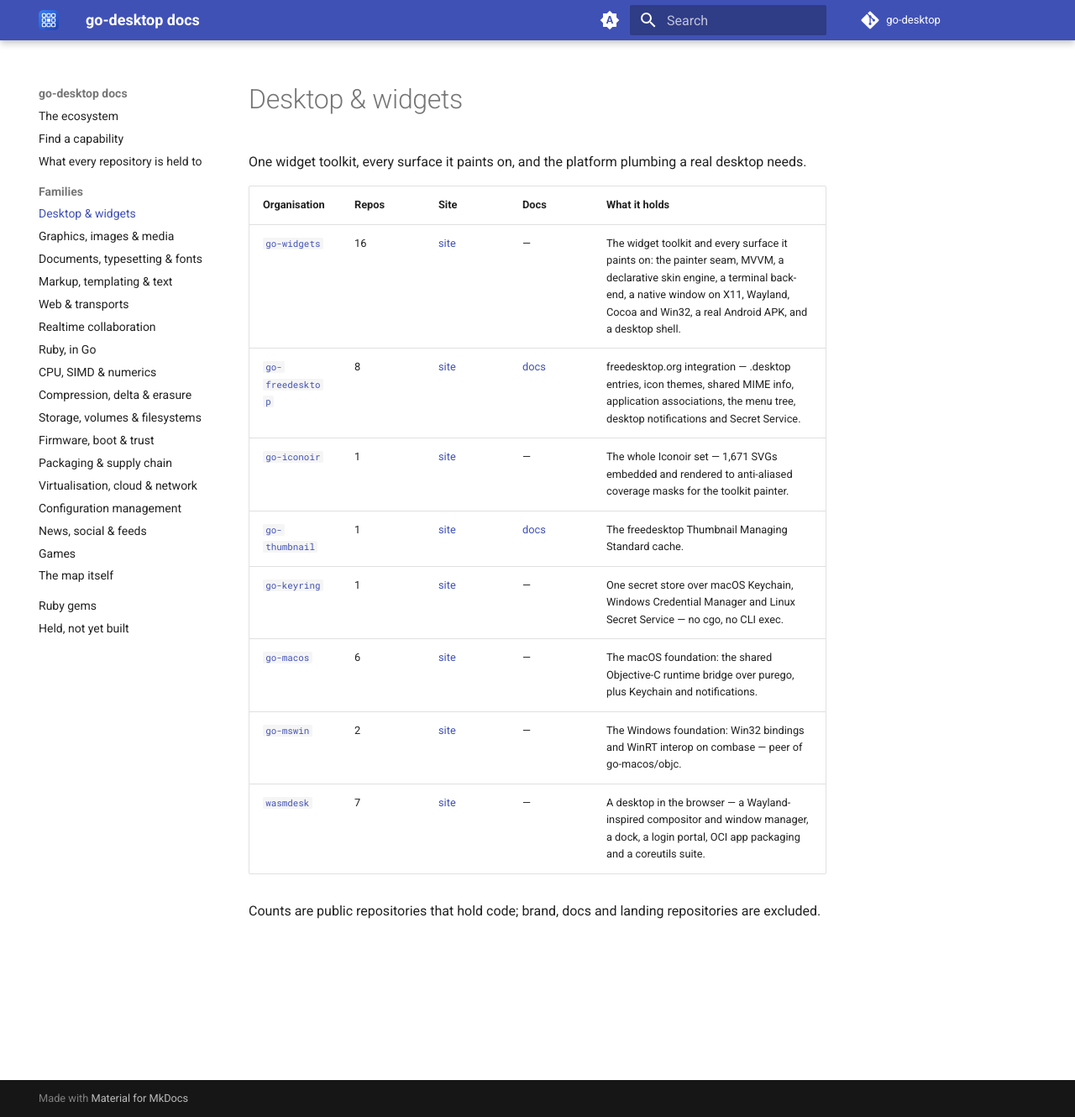
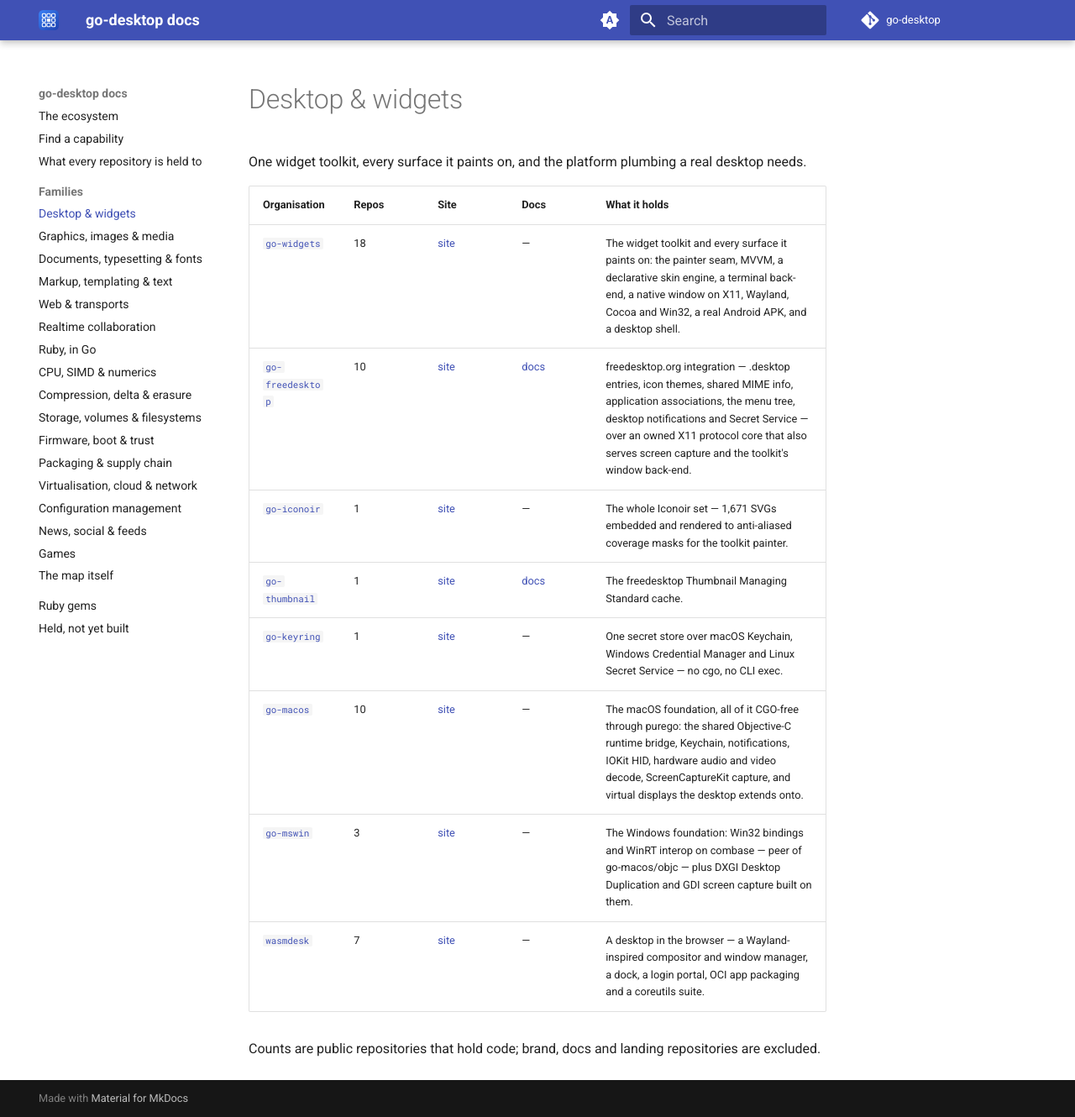
Before and after one commit to go-desktop/docs, an MkDocs documentation site: the page built from docs/families/desktop.md, in a window 1280 px wide and 1330 px high. Shown: the whole window at 84% size. Built offline with MkDocs 1.6.1 and Material for MkDocs 9.7.7, drawn with Linux system fonts in a browser that asks for light colours; the version menu is left out.

Commit message:
Regenerate the map: 589 public code repositories, not 571 (#1)
Eight repositories were created or substantially built on 2026-08-25 --
go-macos/screencapture, go-macos/virtualdisplay, go-mswin/screencapture,
go-freedesktop/screencast, go-freedesktop/x11, go-xrkit/xrkit, go-xrkit/android
and go-xrkit/desk -- and the map still showed the counts from the day before.
Every number here is generated, so this is `catalog fetch` + `check` +
`generate`, not an edit.

`check` passes: no classified org has vanished, none has lost its code, and no
org holds public code without a family.

Four curated blurbs in families.json had also stopped describing their orgs, and
those ARE hand-written by design:

- go-macos said "the Objective-C runtime bridge, plus Keychain and
  notifications" for an org that now also holds IOKit HID, hardware audio and
  video decode, ScreenCaptureKit capture and virtual displays.
- go-mswin did not mention screen capture.
- go-xrkit said "immersive video ... and a player" for an org that now also
  holds a virtual desktop on a 360-degree ribbon and Android capture.
- go-freedesktop did not mention the X11 protocol core it now owns, which
  go-widgets/window shares.

Co-authored-by: Claude Opus 5 <noreply@anthropic.com>

```diff
--- a/docs/families/desktop.md
+++ b/docs/families/desktop.md
@@ -4,13 +4,13 @@ One widget toolkit, every surface it paints on, and the platform plumbing a real
 
 | Organisation | Repos | Site | Docs | What it holds |
 | --- | --- | --- | --- | --- |
-| [`go-widgets`](https://github.com/go-widgets) | 16 | [site](https://go-widgets.github.io/) | — | The widget toolkit and every surface it paints on: the painter seam, MVVM, a declarative skin engine, a terminal back-end, a native window on X11, Wayland, Cocoa and Win32, a real Android APK, and a desktop shell. |
-| [`go-freedesktop`](https://github.com/go-freedesktop) | 8 | [site](https://go-freedesktop.github.io/) | [docs](https://go-freedesktop.github.io/docs/) | freedesktop.org integration — .desktop entries, icon themes, shared MIME info, application associations, the menu tree, desktop notifications and Secret Service. |
+| [`go-widgets`](https://github.com/go-widgets) | 18 | [site](https://go-widgets.github.io/) | — | The widget toolkit and every surface it paints on: the painter seam, MVVM, a declarative skin engine, a terminal back-end, a native window on X11, Wayland, Cocoa and Win32, a real Android APK, and a desktop shell. |
+| [`go-freedesktop`](https://github.com/go-freedesktop) | 10 | [site](https://go-freedesktop.github.io/) | [docs](https://go-freedesktop.github.io/docs/) | freedesktop.org integration — .desktop entries, icon themes, shared MIME info, application associations, the menu tree, desktop notifications and Secret Service — over an owned X11 protocol core that also serves screen capture and the toolkit's window back-end. |
 | [`go-iconoir`](https://github.com/go-iconoir) | 1 | [site](https://go-iconoir.github.io/) | — | The whole Iconoir set — 1,671 SVGs embedded and rendered to anti-aliased coverage masks for the toolkit painter. |
 | [`go-thumbnail`](https://github.com/go-thumbnail) | 1 | [site](https://go-thumbnail.github.io/) | [docs](https://go-thumbnail.github.io/docs/) | The freedesktop Thumbnail Managing Standard cache. |
 | [`go-keyring`](https://github.com/go-keyring) | 1 | [site](https://go-keyring.github.io/) | — | One secret store over macOS Keychain, Windows Credential Manager and Linux Secret Service — no cgo, no CLI exec. |
-| [`go-macos`](https://github.com/go-macos) | 6 | [site](https://go-macos.github.io/) | — | The macOS foundation: the shared Objective-C runtime bridge over purego, plus Keychain and notifications. |
-| [`go-mswin`](https://github.com/go-mswin) | 2 | [site](https://go-mswin.github.io/) | — | The Windows foundation: Win32 bindings and WinRT interop on combase — peer of go-macos/objc. |
+| [`go-macos`](https://github.com/go-macos) | 10 | [site](https://go-macos.github.io/) | — | The macOS foundation, all of it CGO-free through purego: the shared Objective-C runtime bridge, Keychain, notifications, IOKit HID, hardware audio and video decode, ScreenCaptureKit capture, and virtual displays the desktop extends onto. |
+| [`go-mswin`](https://github.com/go-mswin) | 3 | [site](https://go-mswin.github.io/) | — | The Windows foundation: Win32 bindings and WinRT interop on combase — peer of go-macos/objc — plus DXGI Desktop Duplication and GDI screen capture built on them. |
 | [`wasmdesk`](https://github.com/wasmdesk) | 7 | [site](https://wasmdesk.github.io/) | — | A desktop in the browser — a Wayland-inspired compositor and window manager, a dock, a login portal, OCI app packaging and a coreutils suite. |
 
 Counts are public repositories that hold code; brand, docs and landing
```
Also changed, not shown: docs/families/docs.md (+1 -1 lines), docs/families/graphics.md (+2 -2 lines), docs/index.md (+1 -1 lines).
